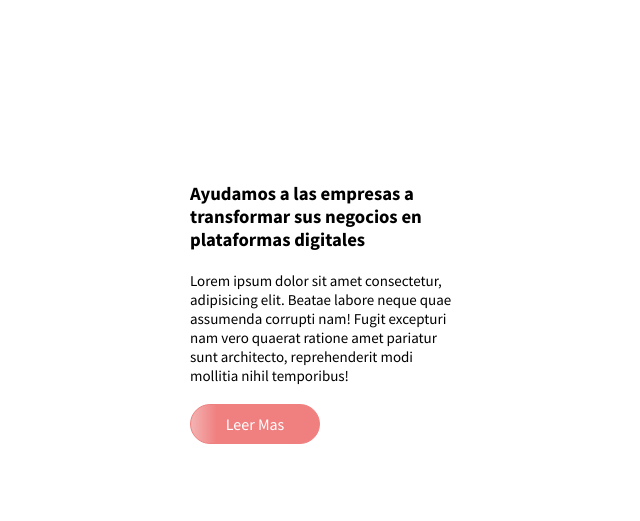
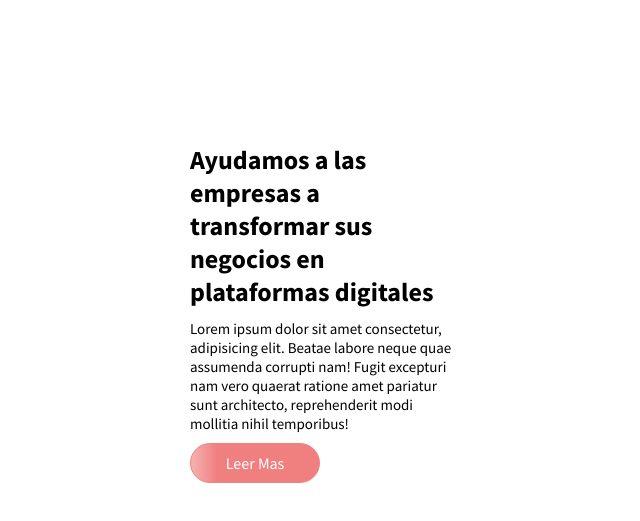
Before and after one commit to EmmanuelSanchgDev/landing-pages, a plain HTML site: page index.html in a window 1280 px wide. Shown: the part 57-578 px from the top of the page, without its empty margins (2-642 px from the left). Drawn offline with Linux system fonts and the light colour scheme.

Commit message:
cambio en la fuente de title

```diff
--- a/css/estilos.css
+++ b/css/estilos.css
@@ -69,11 +69,14 @@ body {
 
 .intro {
     width: 30%;
-    height: 30rem;
+    height: 36rem;
     display: flex;
     flex-direction: column;
     justify-content: space-evenly;
     justify-self: center;
+}
+.title-intro {
+    font-size: 2.6rem;
 }
 .texto-intro {
     font-size: 1.5rem;
```
